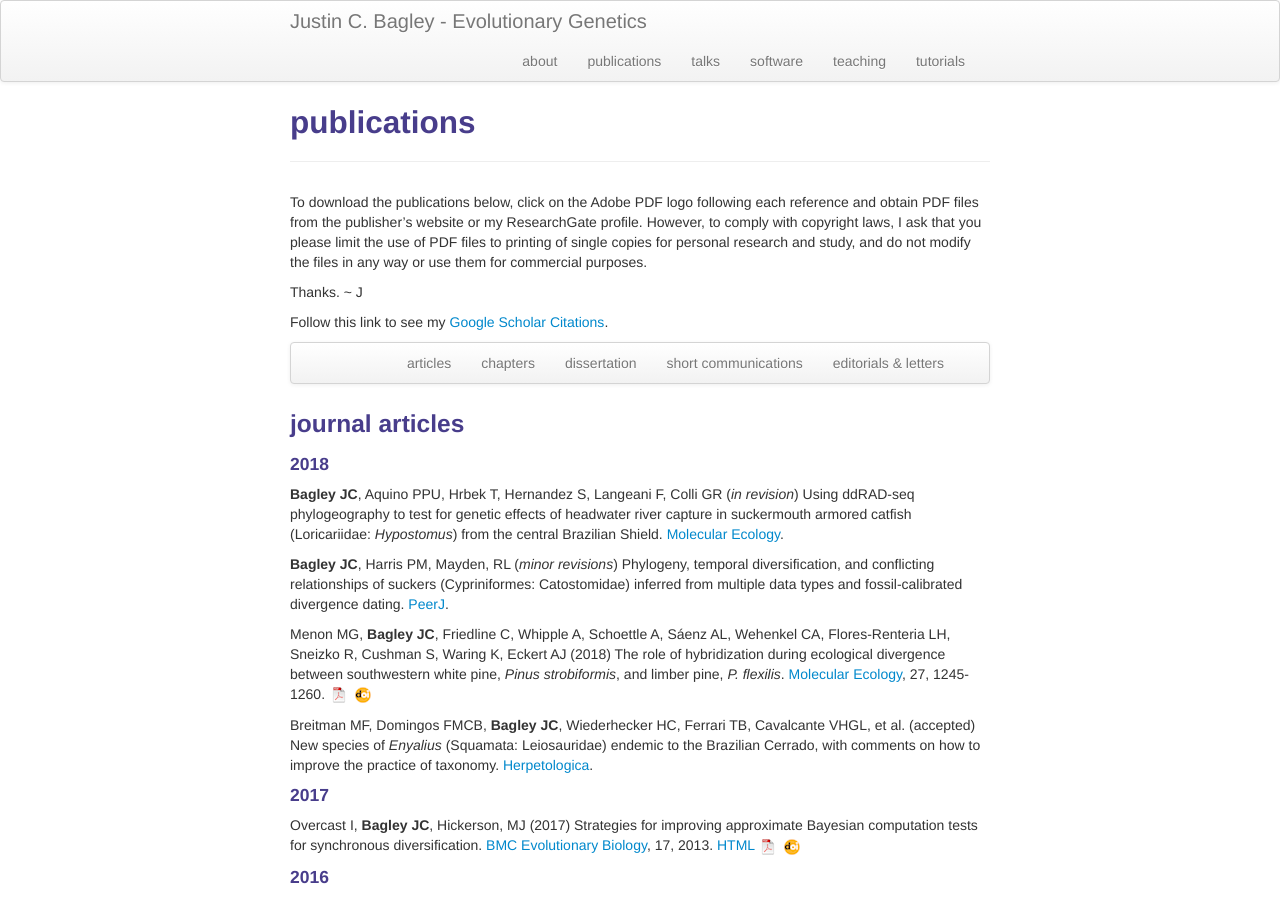
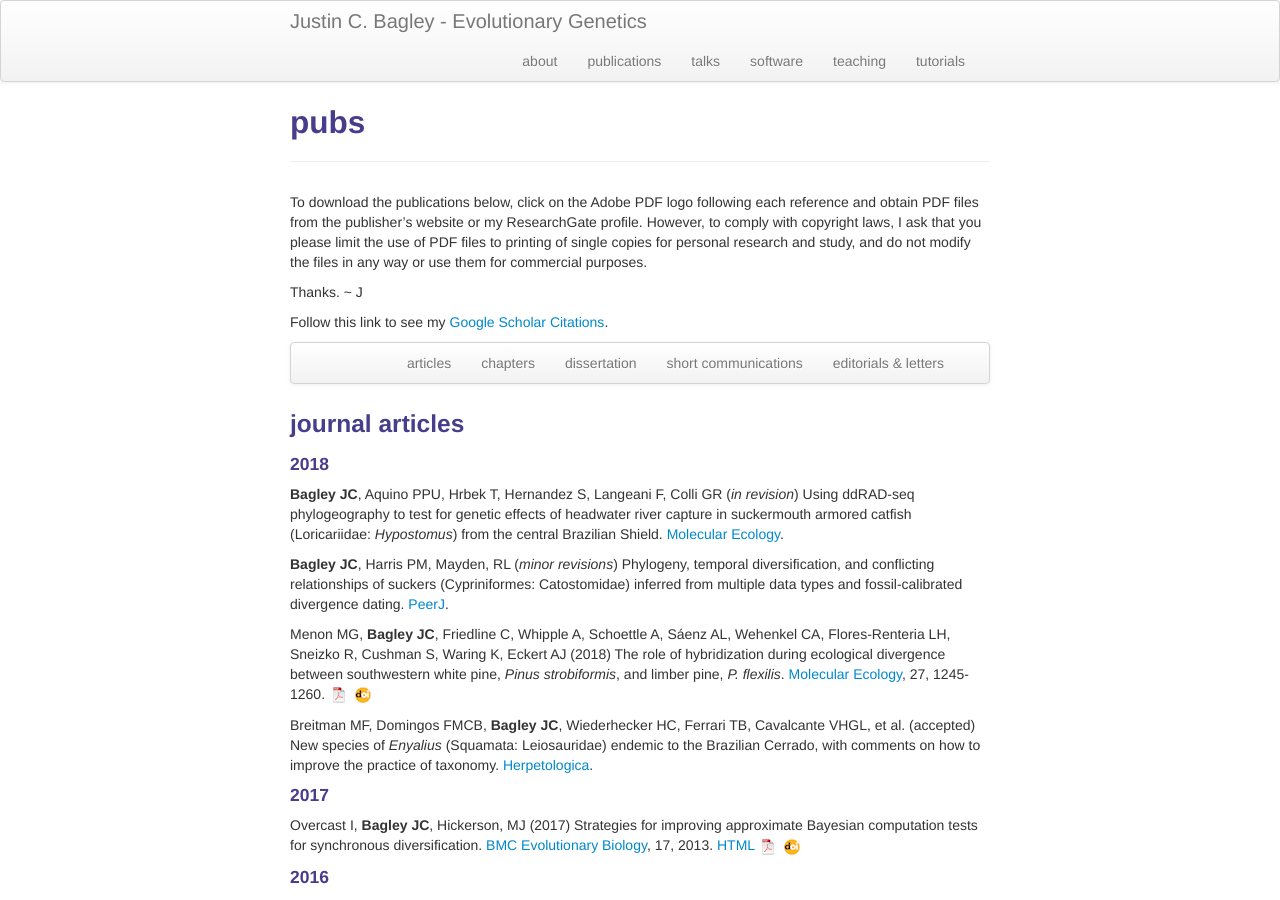
Before and after one commit to justincbagley/justincbagley.github.io, a Jekyll site: the page built from pages/pubs.md, in a window 1280 px wide and 900 px high. Built offline with Jekyll 4.4.1, drawn with Linux system fonts in a browser that asks for light colours.

Commit message:
Update pubs.md

```diff
--- a/pages/pubs.md
+++ b/pages/pubs.md
@@ -1,6 +1,6 @@
 ---
 layout: page
-title: publications
+title: pubs
 description: Justin C. Bagley's publications
 ---
 
```
Also changed, not shown: other parts of pages/pubs.md (+2 -0 lines).
